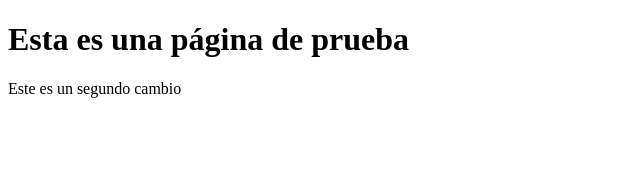
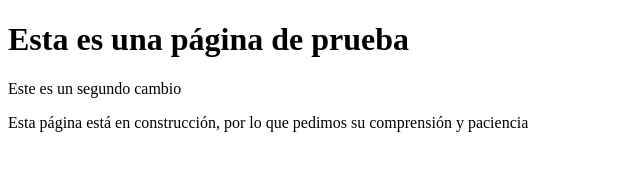
Before and after one commit to farid1275/primer-repositorio, a plain HTML site: page index.html in a window 1280 px wide. Shown: the whole page, without its empty margins (0-640 px from the left). Drawn offline with Linux system fonts and the light colour scheme.

Commit message:
añadimos un par de lineas

```diff
--- a/index.html
+++ b/index.html
@@ -3,5 +3,6 @@
 	<body>
 		<h1>Esta es una página de prueba</h1>
 		<p>Este es un segundo cambio</p>
+		<p>Esta página está en construcción, por lo que pedimos su comprensión y paciencia</p>
 	</body>
 </html>
```
